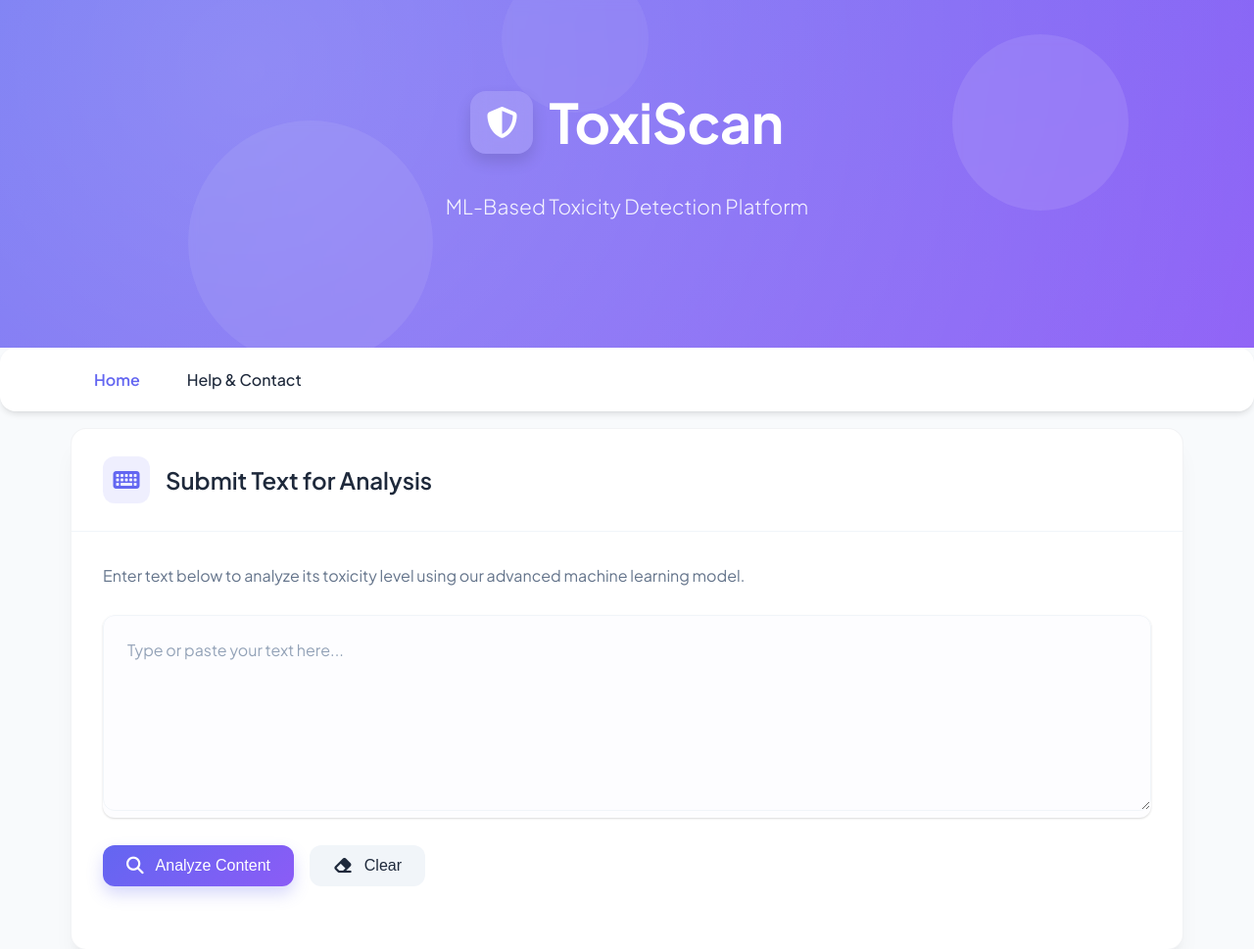
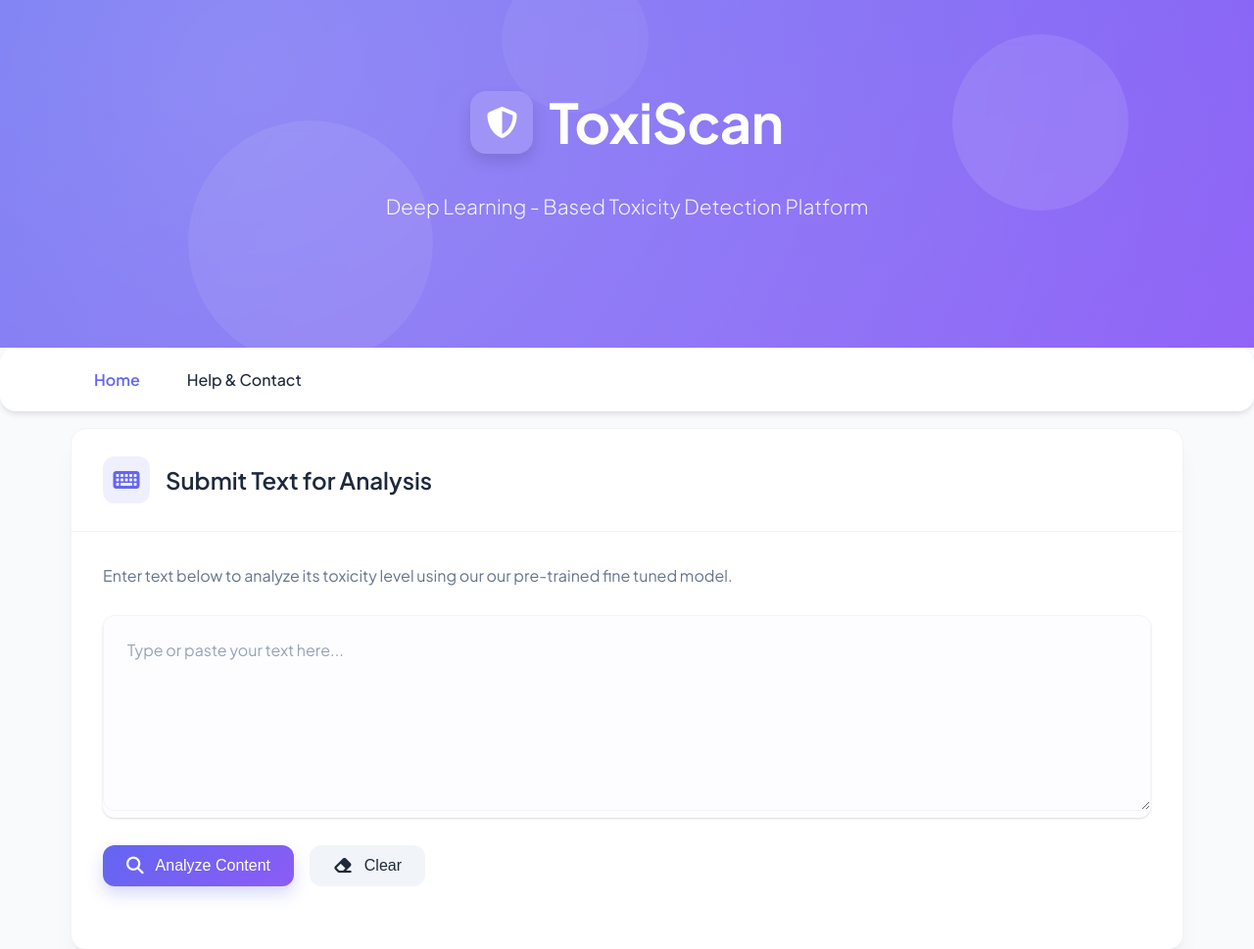
Before and after one commit to divyansharya8826/Final-Year-Project, a Flask app: page / in a window 1280 px wide. Shown: the top 969 px of the page at 98% size. Run offline with Flask 3, Linux system fonts and the light colour scheme.

Commit message:
Edited the home page text

```diff
--- a/templates/contact.html
+++ b/templates/contact.html
@@ -462,7 +462,7 @@
                                         <p>
                                             ToxiScan uses advanced machine learning algorithms trained
                                             on diverse datasets to provide high accuracy. However, it may not be 100% accurate in all
-                                            cases. Our models typically achieve over 95% accuracy on standard
+                                            cases. Our models typically achieve over 88.3% accuracy on standard
                                             benchmarks, and we continuously improve our models based on user
                                             feedback and new data to enhance performance.
                                         </p>
--- a/templates/index.html
+++ b/templates/index.html
@@ -29,7 +29,7 @@
                 </div>
                 <h1>ToxiScan</h1>
             </div>
-            <p>ML-Based Toxicity Detection Platform</p>
+            <p>Deep Learning - Based Toxicity Detection Platform</p>
             </div>
             <div class="header-decoration">
             <div class="circle circle-1"></div>
@@ -72,7 +72,7 @@
                 <div class="card-body">
                 <p class="instruction">
                     Enter text below to analyze its toxicity level using our
-                    advanced machine learning model.
+                    our pre-trained fine tuned model.
                 </p>
                 <div class="form-group">
                     <div class="textarea-wrapper">
@@ -165,8 +165,7 @@
 
                 <div class="result-details" id="result-details">
                     <p>
-                    This assessment is generated using advanced machine learning
-                    algorithms trained on diverse datasets of online content.
+                    This assessment is generated using pre trained model fine tuned for toxixity detection task trained on diverse datasets of online content.
                     </p>
                 </div>
                 </div>
```
Also changed, not shown: app.py (line endings or trailing spaces), 1 other file.
